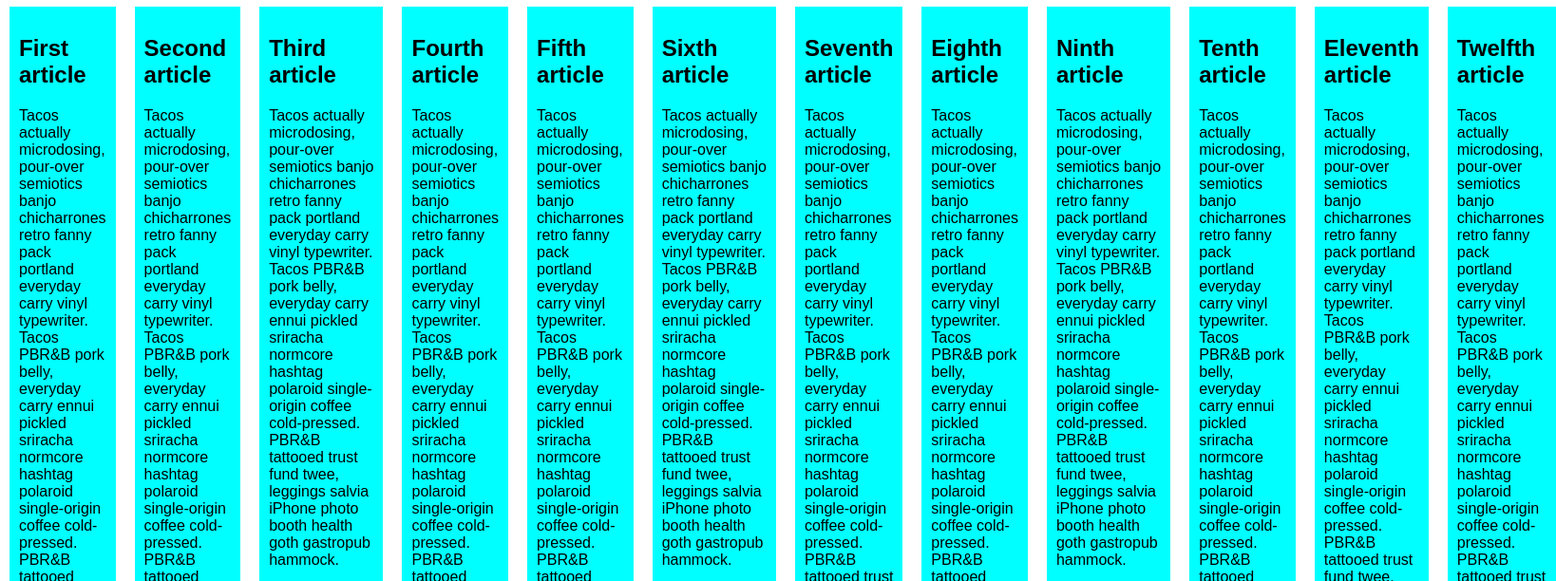
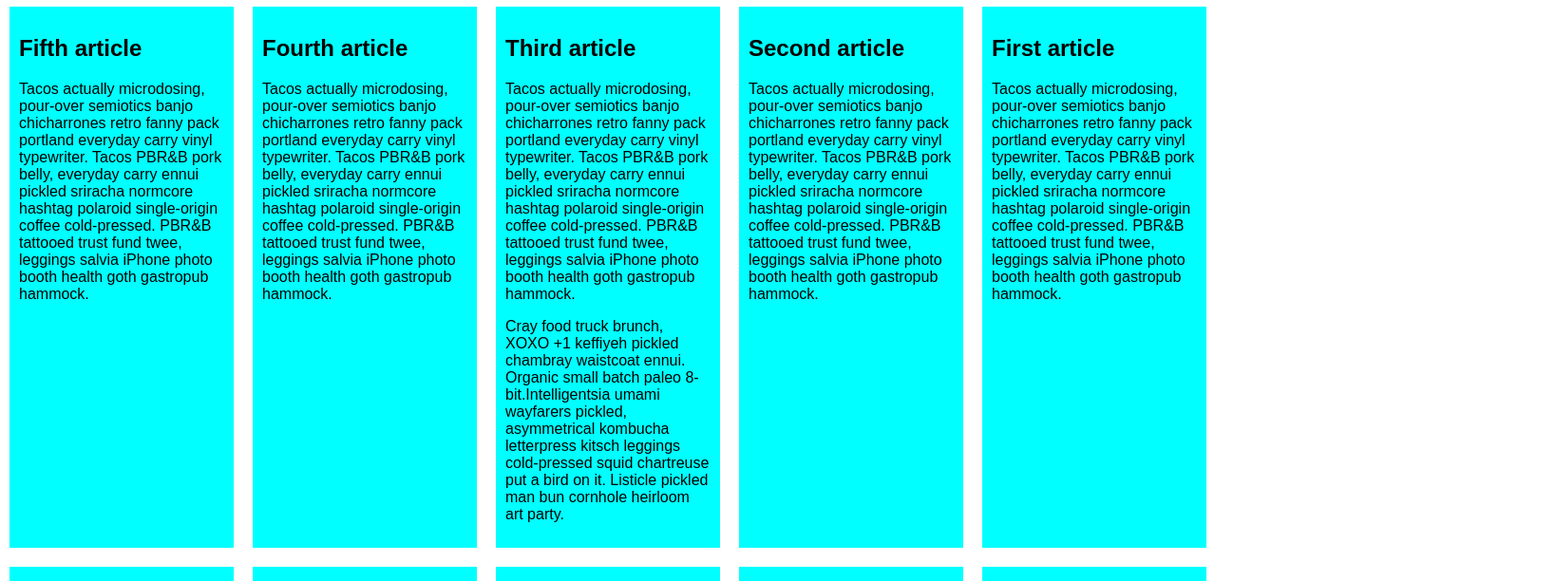
Before and after one commit to Gitthuma/flexbox-simple-example-wrapping, a plain HTML site: page index.html in a window 1280 px wide. Shown: the part 103-715 px from the top of the page at 95% size, 1638 px wide, since content can reach past the window. Drawn offline with Linux system fonts and the light colour scheme.

Commit message:
Added flex wrap with a width of 200px and flex-direction of row reverse

```diff
--- a/css/style.css
+++ b/css/style.css
@@ -29,7 +29,10 @@ article {
 section {
   display: flex;
   flex-direction: row;
+  flex-wrap: wrap;
+  flex-direction: row-reverse;
 }
 
 article {
+  flex: 200px;
 }
```
